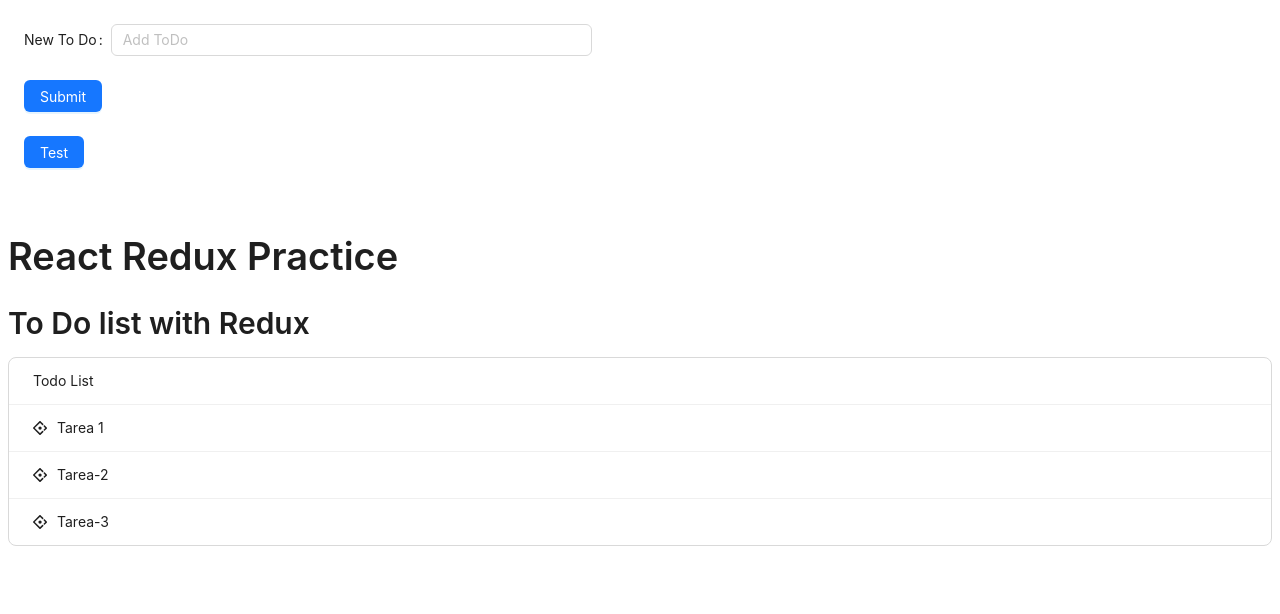
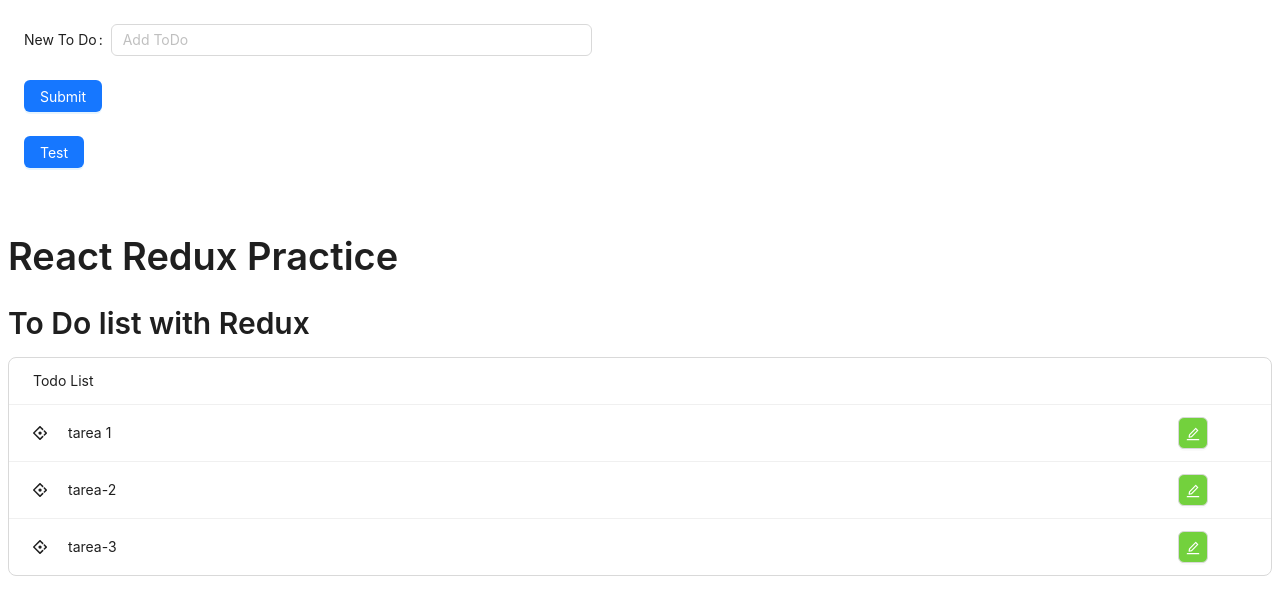
Before and after one commit to Leandro-Andres-Angeli/react-redux-practice, a React (Create React App) app: page / in a window 1280 px wide. Shown: the top 614 px of the page. Built offline with nearby package versions, Linux system fonts and the light colour scheme.

Commit message:
working on todo input form

```diff
--- a/package.json
+++ b/package.json
@@ -3,6 +3,7 @@
   "version": "0.1.0",
   "private": true,
   "dependencies": {
+    "@ant-design/colors": "^7.0.0",
     "@reduxjs/toolkit": "^1.9.5",
     "@testing-library/jest-dom": "^4.2.4",
     "@testing-library/react": "^9.3.2",
--- a/src/components/list/ListItem.js
+++ b/src/components/list/ListItem.js
@@ -1,12 +1,58 @@
 import React from "react";
-import {  Typography } from 'antd';
-import { AntDesignOutlined  } from '@ant-design/icons';
+import { Button, Input, Typography } from "antd";
+import { EditOutlined, AntDesignOutlined,SaveOutlined } from "@ant-design/icons";
+import { green, blue } from "@ant-design/colors";
+import { getState } from "redux";
+import { store } from "../store/store";
+import { useRef } from "react";
+import { useState } from "react";
 const ListItem = ({ id, todo }) => {
+  const { todo: todosFromStore } = store.getState();
+  const inputRef = useRef();
+  const [readOnly, setReadOnly] = useState(true);
+  const [saveVisibility, setSaveVisibility] = useState(true);
+  const [currentTodo] = todosFromStore.filter((t) => t.id === id);
+  // console.log(currentTodo);
+  const handleEdit = () => {
+    setReadOnly((prev) => !prev);
+    inputRef.current.focus();
+  };
+  const handleInputChange =()=>{
+    console.log("input change")
+     const {input : {value}} = inputRef.current;
 
+     const {todo} = currentTodo
+     setSaveVisibility( todo === value   )
+  }
+  const handleSave = ()=>{
+    console.log("save")
+  }
+  const readOnlyStyles = { border: "none" };
+  const activeEditStyles = { border: `1px solid ${blue[3]}` };
   return (
     <>
+      {" "}
       <AntDesignOutlined />
-      <Typography.Text>{todo}</Typography.Text>
+      <Input
+        readOnly={readOnly}
+        bordered={false}
+        onChange={handleInputChange}
+        defaultValue={todo}
+        style={{ transition:"border .4s ease",...readOnly ? readOnlyStyles : activeEditStyles}}
+        ref={inputRef}
+        onBlur = {()=>(setSaveVisibility((true)),(setReadOnly(true)))}
+      />
+      <Button
+        style={{ backgroundColor: green[4], color: "white" }}
+        onClick={handleEdit}
+        icon={<EditOutlined />}
+      />
+      <Button
+        style={{transition:"opacity .3s ease",...saveVisibility ? {opacity:0} :{ opacity:1} }}
+        onClick={handleSave}
+        type="primary"
+        icon={<SaveOutlined />}
+      />
     </>
   );
 };
```
